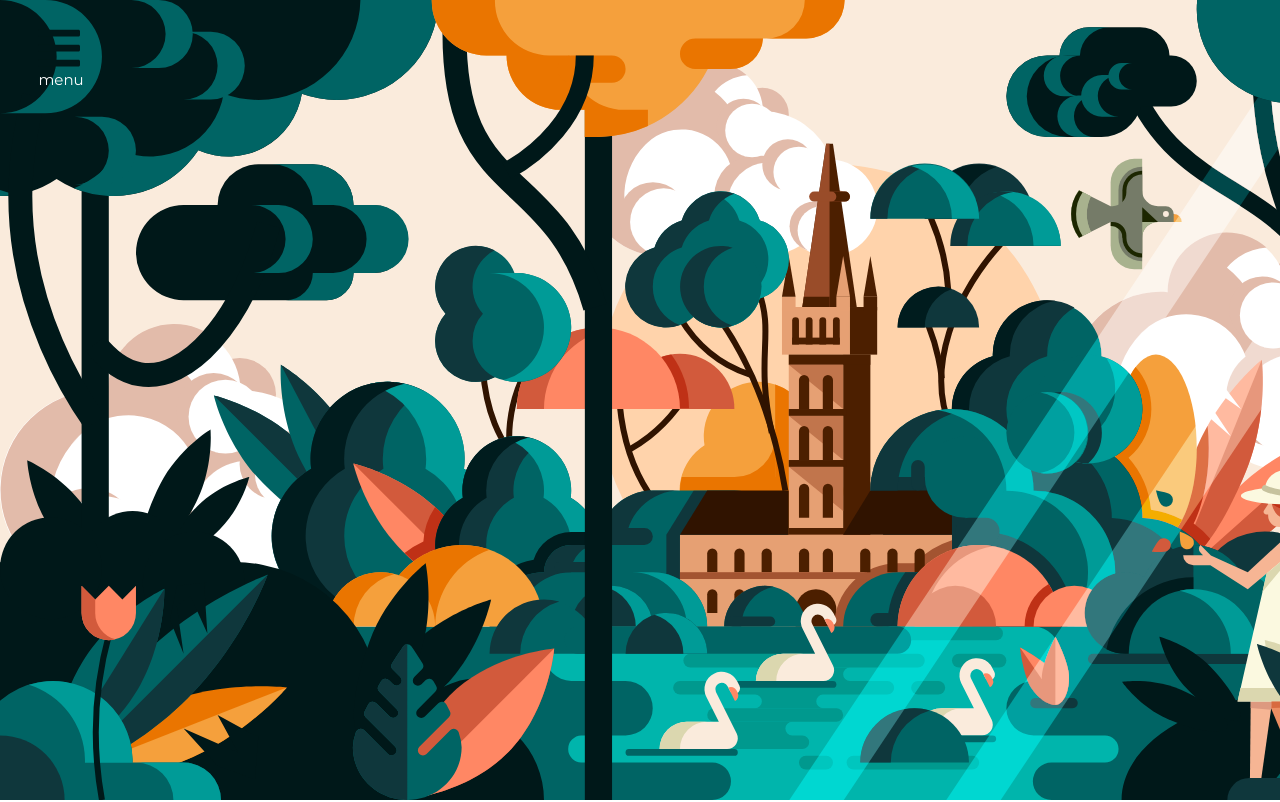
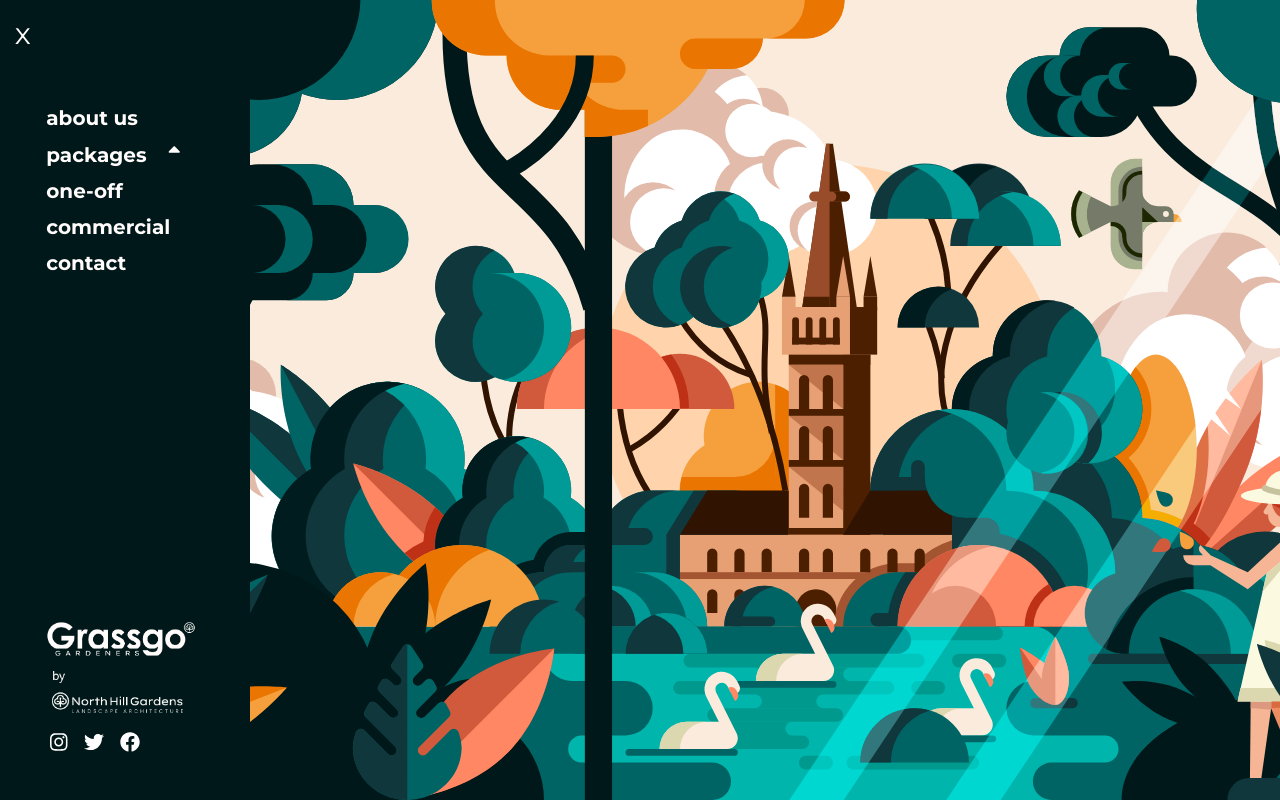
Before and after one commit to mikolajcieszczyk/grassgo, a React (Create React App) app: page / in a window 1280 px wide. Shown: the top 802 px of the page. Built offline with nearby package versions, Linux system fonts and the light colour scheme.

Commit message:
scrolling nav done but without passing props

```diff
--- a/package.json
+++ b/package.json
@@ -26,8 +26,10 @@
     "react-router-dom": "^5.2.0",
     "react-router-hash-link": "^2.4.0",
     "react-scripts": "4.0.3",
+    "react-scrolling-nav": "^1.1.5",
     "react-simple-checkbox": "^1.3.0",
     "react-slick": "^0.28.1",
+    "react-use": "^17.2.4",
     "slick-carousel": "^1.8.1",
     "web-vitals": "^1.1.0"
   },
@@ -55,5 +57,8 @@
       "last 1 firefox version",
       "last 1 safari version"
     ]
+  },
+  "devDependencies": {
+    "prettier": "2.2.1"
   }
 }
--- a/src/App.js
+++ b/src/App.js
@@ -1,12 +1,6 @@
-import React, { useState, useEffect } from "react";
-import {
-  BrowserRouter as Router,
-  Switch,
-  Route,
-  Link
-} from "react-router-dom";
+import React, { useEffect, useState, useRef, Component } from "react";
+import { useWindowScroll } from "react-use";
 
-import Navigation from "components/Navigation/Navigation";
 import AboutUs from "components/AboutUs/AboutUs";
 import PackagesBar from "components/Packages/PackagesBar";
 import SeaStandardPackage from "components/Packages/SeaStandardPackage";
@@ -16,59 +10,211 @@ import OneOffServicesPackage from "components/Packages/OneOffServicesPackage";
 import CommercialAndPublic from "components/CommercialAndPublic";
 import DefaultForm from "components/Form/DefaultForm";
 import Footer from "components/Footer/Footer";
+import { FontAwesomeIcon } from "@fortawesome/react-fontawesome";
+import {
+  faBars,
+  faSortDown,
+  faSortUp,
+  faTimes,
+} from "@fortawesome/free-solid-svg-icons";
+import {
+  faFacebook,
+  faInstagram,
+  faTwitter,
+} from "@fortawesome/free-brands-svg-icons";
 
-import { NavHashLink } from 'react-router-hash-link';
+const ScrollIndicator = () => {
+  const { x, y } = useWindowScroll();
+  const [scrolled, setScrolled] = useState(0);
+
+  useEffect(() => {
+    const height =
+      document.documentElement.scrollHeight -
+      document.documentElement.clientHeight;
+    setScrolled((y / height) * 100);
+  }, [y]);
+};
 
 export default function App() {
+  const [showNav, setShowNav] = useState(true);
+  const [showPackagesNav, setShowPackagesNav] = useState(false);
+  const [showEcoPackagesNav, setShowEcoPackagesNav] = useState(false);
 
+  const aboutUsSection = useRef(null);
+  const standardPackageSection = useRef(null);
+  const premiumPackageSection = useRef(null);
+  const ecoPackageSection = useRef(null);
+  const oneOffSection = useRef(null);
+  const commercialSection = useRef(null);
+  const contactSection = useRef(null);
 
+  const goToAboutUsSection = () =>
+    window.scrollTo({
+      top: aboutUsSection.current.offsetTop,
+      behavior: "smooth",
+    });
+
+  const goToStandardPackageSection = () =>
+    window.scrollTo({
+      top: standardPackageSection.current.offsetTop,
+      behavior: "smooth",
+    });
+
+  const goToPremiumPackageSection = () =>
+    window.scrollTo({
+      top: premiumPackageSection.current.offsetTop,
+      behavior: "smooth",
+    });
+
+  const goToEcoPackageSection = () =>
+    window.scrollTo({
+      top: ecoPackageSection.current.offsetTop,
+      behavior: "smooth",
+    });
+
+  const goToOneOffSection = () =>
+    window.scrollTo({
+      top: oneOffSection.current.offsetTop,
+      behavior: "smooth",
+    });
+
+  const goToCommercialSection = () =>
+    window.scrollTo({
+      top: commercialSection.current.offsetTop,
+      behavior: "smooth",
+    });
+
+  const goToContactSection = () =>
+    window.scrollTo({
+      top: contactSection.current.offsetTop,
+      behavior: "smooth",
+    });
 
   return (
     <div className="App">
-    <Router>
-    {/* <div>
-          <li>
-            <NavHashLink to="/aboutUsId">about us</NavHashLink>
-          </li>
-          <li>
-            <NavHashLink to="/standardpackage">standard package</NavHashLink>
-          </li>
-          <li>
-            <NavHashLink to="/premiumpackage">premium package</NavHashLink>
-          </li>
-    </div> */}
-      <Navigation />
+      <header>
+        <div
+          className="open-nav position-fixed ml-3 pt-4"
+          onClick={() => setShowNav(!showNav)}
+        >
+          <FontAwesomeIcon icon={faBars} className="fa-3x" />
+          <span className="nav__content-hamburger-signature">menu</span>
+        </div>
+        {showNav && (
+          <nav className="d-flex flex-column justify-content-between">
+            <div className="container w-75 d-flex flex-column align-items-start mt-4">
+              <div
+                className="close-nav mb-3"
+                onClick={() => setShowNav(!showNav)}
+              >
+                x
+              </div>
+              <div className="mt-5 mb-2" onClick={goToAboutUsSection}>
+                about us
+              </div>
+              <div className="my-2">
+                <span onClick={() => setShowPackagesNav(!showPackagesNav)}>
+                  packages{" "}
+                  <FontAwesomeIcon
+                    icon={showPackagesNav ? faSortDown : faSortUp}
+                    className="ml-3"
+                  />
+                </span>
+                {showPackagesNav && (
+                  <ul className="container mb-0 font-weight-normal">
+                    <li className="my-2" onClick={goToStandardPackageSection}>
+                      standard
+                    </li>
+                    <li className="my-2" onClick={goToPremiumPackageSection}>
+                      premium
+                    </li>
+                    <li className="mt-2">
+                      <span
+                        onClick={() =>
+                          setShowEcoPackagesNav(!showEcoPackagesNav)
+                        }
+                      >
+                        eco{" "}
+                        <FontAwesomeIcon
+                          icon={showEcoPackagesNav ? faSortDown : faSortUp}
+                          className="ml-3"
+                        />
+                      </span>
+                    </li>
+                    {showEcoPackagesNav && (
+                      <ul className="container">
+                        <li className="my-2" onClick={goToEcoPackageSection}>
+                          basic
+                        </li>
+                        <li className="my-2" onClick={goToEcoPackageSection}>
+                          medium
+                        </li>
+                        <li className="mt-2" onClick={goToEcoPackageSection}>
+                          advanced
+                        </li>
+                      </ul>
+                    )}
+                  </ul>
+                )}
+              </div>
+              <div className="my-2" onClick={goToOneOffSection}>
+                one-off
+              </div>
+              <div className="my-2" onClick={goToCommercialSection}>
+                commercial
+              </div>
+              <div className="my-2" onClick={goToContactSection}>
+                contact
+              </div>
+            </div>
+            <div className="container w-75 mb-5 nav__footer">
+              <div className="nav-footer-branding mb-3" />
+              <div className="nav__footer--social">
+                <a
+                  href="https://instagram.com/northhillgardens/"
+                  target="_blank"
+                  rel="noopener noreferrer"
+                  className="text-white mr-2"
+                >
+                  <FontAwesomeIcon icon={faInstagram} className="fa mx-1" />
+                </a>
+                <a
+                  href="https://twitter.com/northhilldesign/"
+                  target="_blank"
+                  rel="noopener noreferrer"
+                  className="text-white mr-2"
+                >
+                  <FontAwesomeIcon icon={faTwitter} className="fa mx-1" />
+                </a>
+                <a
+                  href="https://facebook.com/northhillgardens/"
+                  target="_blank"
+                  rel="noopener noreferrer"
+                  className="text-white"
+                >
+                  <FontAwesomeIcon icon={faFacebook} className="fa mx-1" />
+                </a>
+              </div>
+            </div>
+          </nav>
+        )}
+      </header>
+      <span ref={aboutUsSection}></span>
       <AboutUs />
       <PackagesBar />
+      <span ref={standardPackageSection}></span>
       <SeaStandardPackage />
+      <span ref={premiumPackageSection}></span>
       <SkyPremiumPackage />
+      <span ref={ecoPackageSection}></span>
       <EarthEcoPackage />
+      <span ref={oneOffSection}></span>
       <OneOffServicesPackage />
+      <span ref={commercialSection}></span>
       <CommercialAndPublic />
+      <span ref={contactSection}></span>
       <DefaultForm />
       <Footer />
-
-        <Switch>
-          <Route path="/aboutus">
-            <AboutUs />
-          </Route>
-          <Route path="/standardpackage">
-            <SeaStandardPackage />
-          </Route>
-          <Route path="/premiumpackage">
-            <SkyPremiumPackage />
-          </Route>
-          <Route path="/ecopackage">
-            <EarthEcoPackage />
-          </Route>
-          <Route path="/oneoffservices">
-            <OneOffServicesPackage />
-          </Route>
-          <Route path="/commercialpublic">
-            <CommercialAndPublic />
-          </Route>
-        </Switch>
-      </Router>
     </div>
   );
 }
--- a/src/components/Navigation/Navigation.js
+++ b/src/components/Navigation/Navigation.js
@@ -1,145 +1,145 @@
-import React, { Component } from "react";
-
-import { FontAwesomeIcon } from "@fortawesome/react-fontawesome";
-import { faTimes, faBars, faSortDown, faSortUp } from "@fortawesome/free-solid-svg-icons";
-
-import {
-  faInstagram,
-  faTwitter,
-  faFacebook,
-} from "@fortawesome/free-brands-svg-icons";
-
-
-export default class Navigation extends Component {
-  constructor(props) {
-    super(props);
-    this.state = {
-      showMenu: false,
-      collapseFirstLevel: false,
-      collapseSecondLevel: false,
-    };
-
-    this.toggleMenu = this.toggleMenu.bind(this);
-    this.toggleCollapseFirstLevel = this.toggleCollapseFirstLevel.bind(this);
-    this.toggleCollapseSecondLevel = this.toggleCollapseSecondLevel.bind(this);
-  }
-
-  toggleMenu(e) {
-    e.preventDefault();
-    this.setState({ showMenu: !this.state.showMenu });
-  }
-
-  toggleCollapseFirstLevel() {
-    this.setState({ collapseFirstLevel: !this.state.collapseFirstLevel });
-  }
-
-  toggleCollapseSecondLevel() {
-    this.setState({ collapseSecondLevel: !this.state.collapseSecondLevel });
-  }
-
-  render() {
-    return (
-      <header>
-        <nav className={this.state.showMenu ? "sidebar active" : "sidebar"}>
-          <div className="hide-sidebar-btn">
-            <div onClick={this.toggleMenu} className="dismiss">
-              <FontAwesomeIcon icon={faTimes} />
-            </div>
-          </div>
-
-          <ul className="list-unstyled my-0 py-0">
-            <li>
-              <a id="aboutUsBtn" href="#">about us</a>
-            </li>
-            <li>
-              <span onClick={this.toggleCollapseFirstLevel}>
-                packages
-                <FontAwesomeIcon
-                  icon={
-                    this.state.collapseFirstLevel
-                      ? faSortDown
-                      : faSortUp
-                    }
-                  className="ml-2"
-                />
-              </span>
-              <ul
-                className={
-                  this.state.collapseFirstLevel
-                    ? "nav-collapse__first-level"
-                    : "collapse-inactive"
-                }
-              >
-                <li className="ml-5">standard</li>
-                <li className="ml-5">premium</li>
-                <li>
-                  <span
-                    className="ml-5 p-0 d-inline"
-                    onClick={this.toggleCollapseSecondLevel}
-                  >
-                    eco
-                    <FontAwesomeIcon
-                      icon={
-                        this.state.collapseSecondLevel
-                          ? faSortDown
-                          : faSortUp
-                      }
-                      className="ml-3"
-                    />
-                  </span>
-                  <ul
-                    className={
-                      this.state.collapseSecondLevel
-                        ? "nav-collapse__second-level"
-                        : "collapse-inactive"
-                    }
-                  >
-                    <li className="ml-5 pl-4">basic</li>
-                    <li className="ml-5 pl-4">medium</li>
-                    <li className="ml-5 pl-4">advanced</li>
-                  </ul>
-                </li>
-              </ul>
-            </li>
-            <li>
-              <a href="#one-off">
-                <i className="fas fa-user"></i>one-off
-              </a>
-            </li>
-            <li>
-              <a href="#commercial">
-                <i className="fas fa-pencil-alt"></i>commercial
-              </a>
-            </li>
-            <li>
-              <a href="#contact">
-                <i className="fas fa-envelope"></i>contact
-              </a>
-            </li>
-          </ul>
-
-          <div className="nav__footer ml-2 d-flex flex-column">
-            <div className="nav-footer-branding" />
-
-            <div className="nav__footer--social mt-4">
-              <FontAwesomeIcon icon={faInstagram} className="fa mx-1" />
-              <FontAwesomeIcon icon={faTwitter} className="fa mx-1" />
-              <FontAwesomeIcon icon={faFacebook} className="fa mx-1" />
-            </div>
-          </div>
-        </nav>
-
-        <div className="content">
-          <a
-            onClick={this.toggleMenu}
-            className="btn-customized open-menu"
-            href="#"
-          >
-            <FontAwesomeIcon icon={faBars} className="fa-3x" />
-            <span className="nav__content-hamburger-signature">menu</span>
-          </a>
-        </div>
-      </header>
-    );
-  }
-}
+// import React, { Component } from "react";
+//
+// import { FontAwesomeIcon } from "@fortawesome/react-fontawesome";
+// import { faTimes, faBars, faSortDown, faSortUp } from "@fortawesome/free-solid-svg-icons";
+//
+// import {
+//   faInstagram,
+//   faTwitter,
+//   faFacebook,
+// } from "@fortawesome/free-brands-svg-icons";
+//
+//
+// export default class Navigation extends Component {
+//   constructor(props) {
+//     super(props);
+//     this.state = {
+//       showMenu: false,
+//       collapseFirstLevel: false,
+//       collapseSecondLevel: false,
+//     };
+//
+//     this.toggleMenu = this.toggleMenu.bind(this);
+//     this.toggleCollapseFirstLevel = this.toggleCollapseFirstLevel.bind(this);
+//     this.toggleCollapseSecondLevel = this.toggleCollapseSecondLevel.bind(this);
+//   }
+//
+//   toggleMenu(e) {
+//     e.preventDefault();
+//     this.setState({ showMenu: !this.state.showMenu });
+//   }
+//
+//   toggleCollapseFirstLevel() {
+//     this.setState({ collapseFirstLevel: !this.state.collapseFirstLevel });
+//   }
+//
+//   toggleCollapseSecondLevel() {
+//     this.setState({ collapseSecondLevel: !this.state.collapseSecondLevel });
+//   }
+//
+//   render() {
+//     return (
+//       <header>
+//         <nav className={this.state.showMenu ? "sidebar active" : "sidebar"}>
+//           <div className="hide-sidebar-btn">
+//             <div onClick={this.toggleMenu} className="dismiss">
+//               <FontAwesomeIcon icon={faTimes} />
+//             </div>
+//           </div>
+//
+//           <ul className="list-unstyled my-0 py-0">
+//             <li>
+//               <a id="aboutUsBtn" href="#">about us</a>
+//             </li>
+//             <li>
+//               <span onClick={this.toggleCollapseFirstLevel}>
+//                 packages
+//                 <FontAwesomeIcon
+//                   icon={
+//                     this.state.collapseFirstLevel
+//                       ? faSortDown
+//                       : faSortUp
+//                     }
+//                   className="ml-2"
+//                 />
+//               </span>
+//               <ul
+//                 className={
+//                   this.state.collapseFirstLevel
+//                     ? "nav-collapse__first-level"
+//                     : "collapse-inactive"
+//                 }
+//               >
+//                 <li className="ml-5">standard</li>
+//                 <li className="ml-5">premium</li>
+//                 <li>
+//                   <span
+//                     className="ml-5 p-0 d-inline"
+//                     onClick={this.toggleCollapseSecondLevel}
+//                   >
+//                     eco
+//                     <FontAwesomeIcon
+//                       icon={
+//                         this.state.collapseSecondLevel
+//                           ? faSortDown
+//                           : faSortUp
+//                       }
+//                       className="ml-3"
+//                     />
+//                   </span>
+//                   <ul
+//                     className={
+//                       this.state.collapseSecondLevel
+//                         ? "nav-collapse__second-level"
+//                         : "collapse-inactive"
+//                     }
+//                   >
+//                     <li className="ml-5 pl-4">basic</li>
+//                     <li className="ml-5 pl-4">medium</li>
+//                     <li className="ml-5 pl-4">advanced</li>
+//                   </ul>
+//                 </li>
+//               </ul>
+//             </li>
+//             <li>
+//               <a href="#one-off">
+//                 <i className="fas fa-user"></i>one-off
+//               </a>
+//             </li>
+//             <li>
+//               <a href="#commercial">
+//                 <i className="fas fa-pencil-alt"></i>commercial
+//               </a>
+//             </li>
+//             <li>
+//               <a href="#contact">
+//                 <i className="fas fa-envelope"></i>contact
+//               </a>
+//             </li>
+//           </ul>
+//
+//           <div className="nav__footer ml-2 d-flex flex-column">
+//             <div className="nav-footer-branding" />
+//
+//             <div className="nav__footer--social mt-4">
+//               <FontAwesomeIcon icon={faInstagram} className="fa mx-1" />
+//               <FontAwesomeIcon icon={faTwitter} className="fa mx-1" />
+//               <FontAwesomeIcon icon={faFacebook} className="fa mx-1" />
+//             </div>
+//           </div>
+//         </nav>
+//
+//         <div className="content">
+//           <a
+//             onClick={this.toggleMenu}
+//             className="btn-customized open-menu"
+//             href="#"
+//           >
+//             <FontAwesomeIcon icon={faBars} className="fa-3x" />
+//             <span className="nav__content-hamburger-signature">menu</span>
+//           </a>
+//         </div>
+//       </header>
+//     );
+//   }
+// }
--- a/src/styles/header.scss
+++ b/src/styles/header.scss
@@ -1,9 +1,20 @@
-.sidebar {
+header {
+  height: 100vh;
+
+  background-image: url("../assets/images/svg/Ilustracje_v3.1_Desktop.svg");
+  background-repeat: no-repeat;
+  background-size: cover;
+
+  .open-nav {
+    cursor: pointer;
+  }
+}
+
+nav {
   width: 250px;
   height: 100vh;
   position: fixed;
   top: 0;
-  left: -255px;
   z-index: 998;
   background: $navy-blue;
   color: $white;
@@ -14,7 +25,37 @@
   text-align: left;
 
   line-height: 20px;
+
+  * div {
+    cursor: pointer;
+  }
+
+  .close-nav {
+    font-size: 30px;
+    font-weight: normal;
+    position: relative;
+    right: 20%;
+  cursor: pointer;
 }
+}
+
+//.sidebar {
+//  width: 250px;
+//  height: 100vh;
+//  position: fixed;
+//  top: 0;
+//  left: -255px;
+//  z-index: 998;
+//  background: $navy-blue;
+//  color: $white;
+//  font-family: $montserrat !important;
+//  font-size: 20px;
+//  font-weight: 700;
+//  transition: all 0.3s;
+//  text-align: left;
+//
+//  line-height: 20px;
+//}
 
 .sidebar.active {
   left: 0;
@@ -44,7 +85,6 @@
   line-height: 0;
   font-family: $montserrat !important;
   font-size: 15px;
-  color: white;
 }
 
 a.btn-customized {
@@ -162,11 +202,6 @@ a.btn-customized {
   }
 }
 
-.nav__footer {
-  // margin-left: 2%;
-  position: absolute;
-  bottom: 50px;
-  left: 15%;
 
   .nav-footer-branding {
     width: 150px;
@@ -174,4 +209,3 @@ a.btn-customized {
     background: url("../assets/images/nav-footer-branding.png");
     background-size: contain;
   }
-}
--- a/src/styles/main.css
+++ b/src/styles/main.css
@@ -2,12 +2,23 @@
 @import url("https://fonts.googleapis.com/css2?family=Montserrat:wght@400;700&display=swap");
 @import url("https://fonts.googleapis.com/css2?family=Fraunces:wght@400;700&display=swap");
 /* line 1, header.scss */
-.sidebar {
+header {
+  height: 100vh;
+  background-image: url("../assets/images/svg/Ilustracje_v3.1_Desktop.svg");
+  background-repeat: no-repeat;
+  background-size: cover;
+}
+/* line 8, header.scss */
+header .open-nav {
+  cursor: pointer;
+}
+
+/* line 13, header.scss */
+nav {
   width: 250px;
   height: 100vh;
   position: fixed;
   top: 0;
-  left: -255px;
   z-index: 998;
   background: #001819;
   color: #FFFCFB;
@@ -19,13 +30,25 @@
   text-align: left;
   line-height: 20px;
 }
-
-/* line 19, header.scss */
+/* line 29, header.scss */
+nav * div {
+  cursor: pointer;
+}
+/* line 33, header.scss */
+nav .close-nav {
+  font-size: 30px;
+  font-weight: normal;
+  position: relative;
+  right: 20%;
+  cursor: pointer;
+}
+
+/* line 60, header.scss */
 .sidebar.active {
   left: 0;
 }
 
-/* line 23, header.scss */
+/* line 64, header.scss */
 .content {
   width: 10%;
   -webkit-transition: all 0.3s;
@@ -38,12 +61,12 @@
       -ms-flex-direction: column;
           flex-direction: column;
 }
-/* line 30, header.scss */
+/* line 71, header.scss */
 .content:hover {
   text-decoration: none;
 }
 
-/* line 35, header.scss */
+/* line 76, header.scss */
 .open-menu {
   position: fixed;
   top: 3%;
@@ -51,28 +74,27 @@
   z-index: 997;
 }
 
-/* line 42, header.scss */
+/* line 83, header.scss */
 .nav__content-hamburger-signature {
   display: block;
   line-height: 0;
   font-family: Montserrat, sans-serif !important;
   font-size: 15px;
-  color: white;
-}
-
-/* line 50, header.scss */
+}
+
+/* line 90, header.scss */
 a.btn-customized {
   margin-left: 5%;
   color: #001819;
   -webkit-box-shadow: none;
           box-shadow: none;
 }
-/* line 55, header.scss */
+/* line 95, header.scss */
 a.btn-customized:hover {
   text-decoration: none;
 }
 
-/* line 60, header.scss */
+/* line 100, header.scss */
 .dismiss {
   width: 30px;
   height: 30px;
@@ -84,12 +106,12 @@ a.btn-customized:hover {
   cursor: pointer;
 }
 
-/* line 70, header.scss */
+/* line 110, header.scss */
 .sidebar .hide-sidebar-btn {
   padding: 40px 20px;
 }
 
-/* line 74, header.scss */
+/* line 114, header.scss */
 .sidebar ul li a,
 .sidebar ul li span {
   display: block;
@@ -100,12 +122,12 @@ a.btn-customized:hover {
   margin-left: 10%;
 }
 
-/* line 84, header.scss */
+/* line 124, header.scss */
 .sidebar ul li a:hover {
   text-decoration: none;
 }
 
-/* line 88, header.scss */
+/* line 128, header.scss */
 .nav-collapse__first-level {
   display: block;
   list-style-type: none;
@@ -113,28 +135,28 @@ a.btn-customized:hover {
   text-indent: 5%;
   line-height: 30px;
 }
-/* line 95, header.scss */
+/* line 135, header.scss */
 .nav-collapse__first-level li {
   font-weight: 500;
 }
 
-/* line 100, header.scss */
+/* line 140, header.scss */
 .nav-collapse__second-level {
   display: block;
   list-style-type: none;
 }
-/* line 103, header.scss */
+/* line 143, header.scss */
 .nav-collapse__second-level li {
   font-weight: 500;
   line-height: 30px;
 }
 
-/* line 109, header.scss */
+/* line 149, header.scss */
 .collapse-inactive {
   display: none;
 }
 
-/* line 113, header.scss */
+/* line 153, header.scss */
 .rotate-180-start {
   -webkit-animation: rotate-180-start 0.4s cubic-bezier(0.25, 0.46, 0.45, 0.94) both;
   animation: rotate-180-start 0.4s cubic-bezier(0.25, 0.46, 0.45, 0.94) both;
@@ -160,7 +182,7 @@ a.btn-customized:hover {
     transform: rotate(180deg);
   }
 }
-/* line 139, header.scss */
+/* line 179, header.scss */
 .rotate-180-back {
   -webkit-animation: rotate-180-back 0.4s cubic-bezier(0.25, 0.46, 0.45, 0.94) both;
   animation: rotate-180-back 0.4s cubic-bezier(0.25, 0.46, 0.45, 0.94) both;
@@ -186,14 +208,8 @@ a.btn-customized:hover {
     transform: rotate(0);
   }
 }
-/* line 165, header.scss */
-.nav__footer {
-  position: absolute;
-  bottom: 50px;
-  left: 15%;
-}
-/* line 171, header.scss */
-.nav__footer .nav-footer-branding {
+/* line 206, header.scss */
+.nav-footer-branding {
   width: 150px;
   height: 100px;
   background: url("../assets/images/nav-footer-branding.png");
@@ -1523,30 +1539,22 @@ section {
   padding-right: 10%;
 }
 
-/* line 67, main.scss */
-header {
-  height: 100vh;
-  background-image: url("../assets/images/svg/Ilustracje_v3.1_Desktop.svg");
-  background-repeat: no-repeat;
-  background-size: cover;
-}
-
-/* line 75, main.scss */
+/* line 69, main.scss */
 li {
   list-style-type: none !important;
 }
 
-/* line 80, main.scss */
+/* line 74, main.scss */
 .magic-dots.slick-dots li button:before {
   color: #006466 !important;
 }
 
-/* line 84, main.scss */
+/* line 78, main.scss */
 .slick-slider {
   position: relative;
 }
 
-/* line 88, main.scss */
+/* line 82, main.scss */
 .slick-prev {
   top: 105%;
   left: 15%;
@@ -1554,7 +1562,7 @@ li {
   height: 50px;
 }
 
-/* line 95, main.scss */
+/* line 89, main.scss */
 .slick-next {
   top: 105%;
   right: 15%;
@@ -1562,7 +1570,7 @@ li {
   height: 50px;
 }
 
-/* line 102, main.scss */
+/* line 96, main.scss */
 .fill-me {
   opacity: 0;
   position: absolute;
@@ -1573,7 +1581,7 @@ li {
   z-index: -1;
 }
 
-/* line 112, main.scss */
+/* line 106, main.scss */
 .slider-text {
   font-family: Montserrat, sans-serif !important;
   font-size: 17px !important;
--- a/src/styles/main.scss
+++ b/src/styles/main.scss
@@ -64,13 +64,7 @@ section {
   padding-right: 10%;
 }
 
-header {
-  height: 100vh;
 
-  background-image: url("../assets/images/svg/Ilustracje_v3.1_Desktop.svg");
-  background-repeat: no-repeat;
-  background-size: cover;
-}
 
 li {
     list-style-type: none !important;
```
Also changed, not shown: 2 other files (tests, documents, lock files or other folders).
